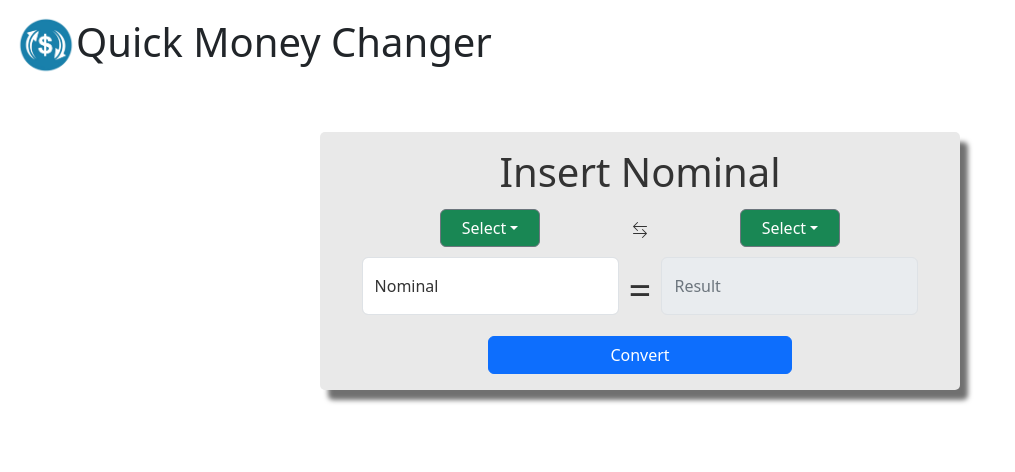
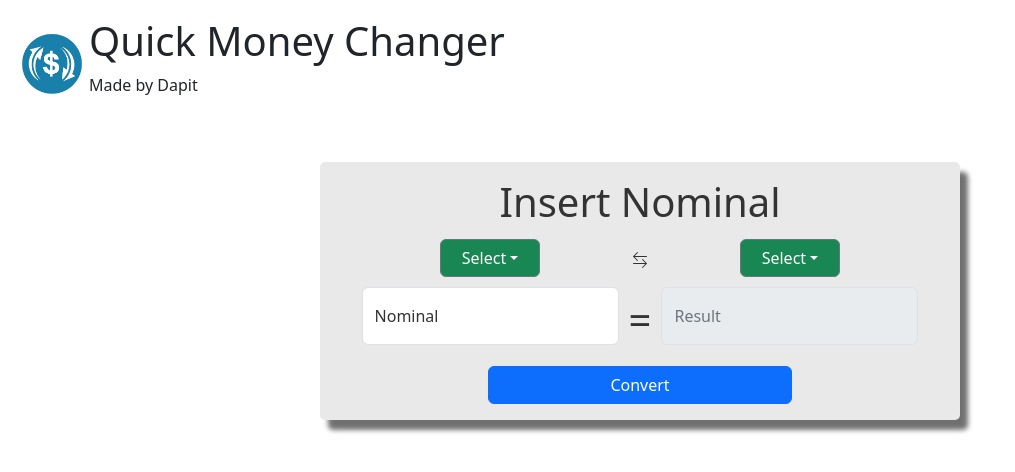
Before and after one commit to dapitdh/money_changer, a plain HTML site: page index.html in a window 1280 px wide. Shown: the whole page, without its empty margins (0-1015 px from the left). Drawn offline with nearby package versions, Linux system fonts and the light colour scheme; no server answers.

Commit message:
push owners name

```diff
--- a/index.html
+++ b/index.html
@@ -10,7 +10,14 @@
 </head>
 <body>
     <header id="title">
-        <h1><span><img src="asset/favicon.png" alt="" width="60px" height="60px"></span>Quick Money Changer</h1>
+        <table>
+            <tr>
+                <td>
+                    <img src="asset/favicon.png" alt="" width="70px" height="70px">
+                </td>
+                <td><h1>Quick Money Changer</h1><p>Made by Dapit</p></td>
+            </tr>
+        </table>
     </header>
 
     <div id="contain" class="p-3 mt-5 flex-container mx-auto">
--- a/style.css
+++ b/style.css
@@ -39,6 +39,16 @@ footer {
     }
 }
 
+@media (max-width: 350px) {
+    #title h1 {
+        font-size: 1.2rem;
+    }
+
+    #title p {
+        font-size: 0.8rem;
+    }
+}
+
 @media (min-width: 768px) {
     #contain {
         width: 50%;
```
